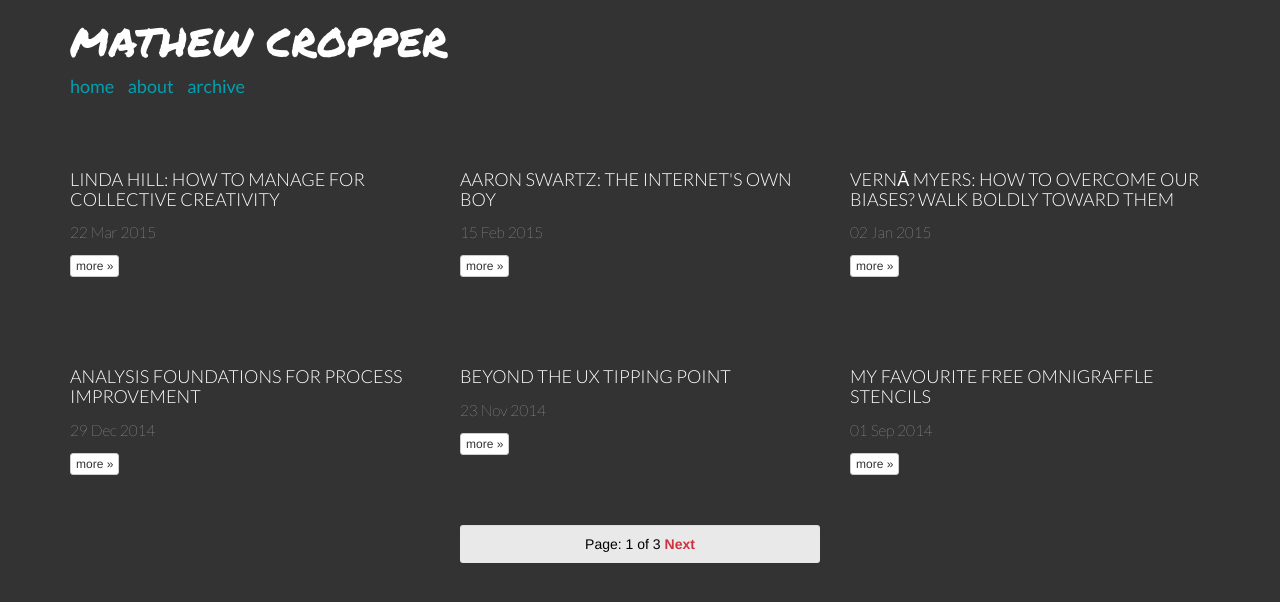
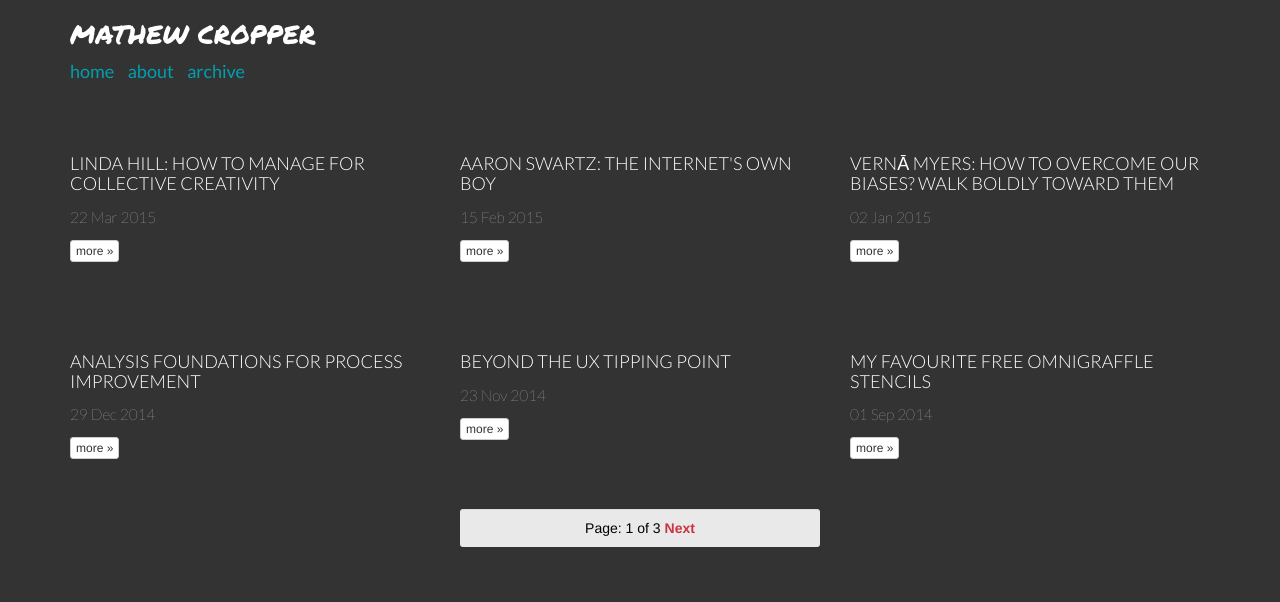
Before and after one commit to mathewcropper/mathewcropper.github.io, a Jekyll site: the page built from index.html, in a window 1280 px wide. Shown: the top 602 px of the page. Built offline with Jekyll 4.4.1, drawn with Linux system fonts in a browser that asks for light colours; nearby versions of some CDN libraries; the list of posts is cut into pages by our own code.

Commit message:
Smaller h1 font

```diff
--- a/css/mc.css
+++ b/css/mc.css
@@ -18,7 +18,7 @@ body {
 h1 {
 	font-family: 'Permanent Marker', cursive;
 	color: #FFFFFF;
-	font-size: 40px;
+	font-size: 26px;
 }
 h2, h3, h4, h5, h6, p, blockquote p, ul {
 	font-family: 'Lato', sans-serif;
```
